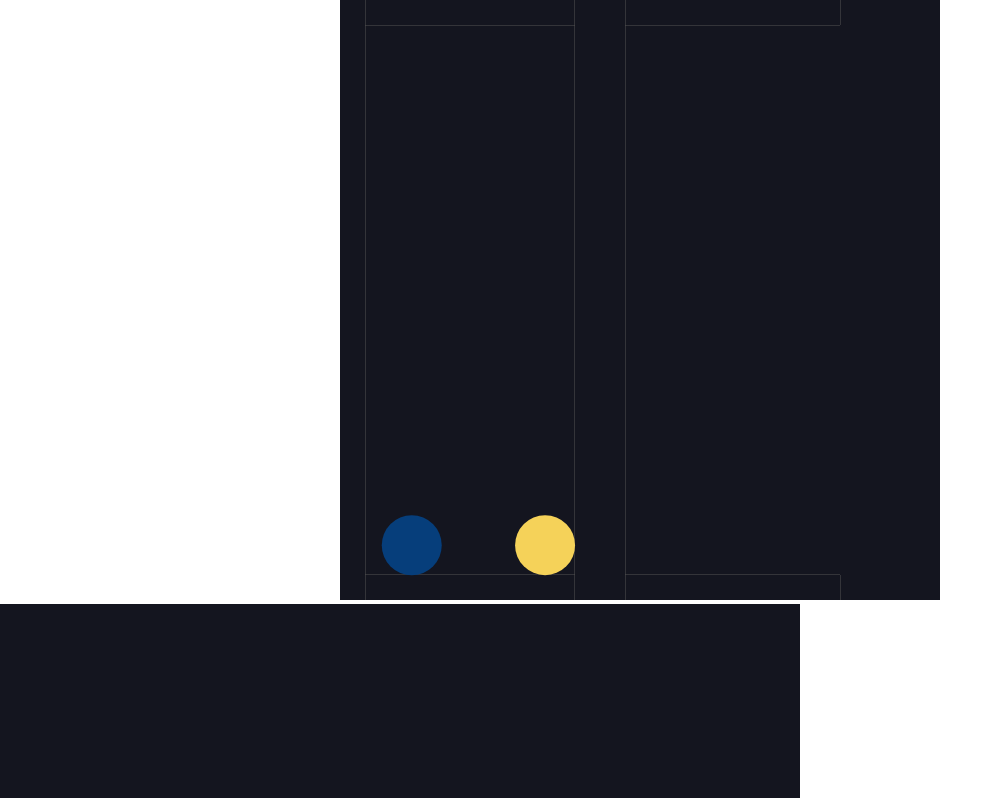
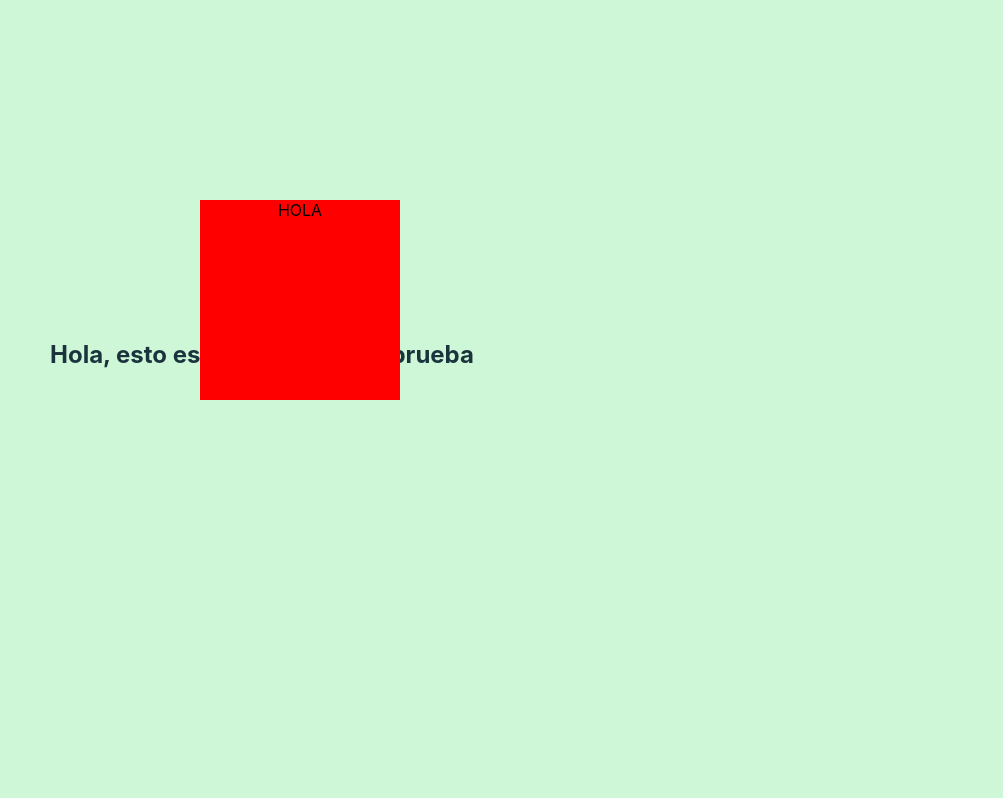
Before and after one commit to jreyesgfi/physic-behaviour, a React (Create React App) app: page / in a window 1280 px wide. Shown: the top 798 px of the page, without its empty margins (0-1003 px from the left). Built offline with nearby package versions, Linux system fonts and the light colour scheme.

Commit message:
Starting the change Html5 elements to physical objects

```diff
--- a/src/App.css
+++ b/src/App.css
@@ -1,5 +1,12 @@
+:root {
+  --primario-oscuro-color : rgb(26, 51, 61);
+  --primario-claro-color: rgb(206, 247, 215);
+}
+
+
 .App {
   text-align: center;
+  overflow-x: hidden;
 }
 
 .App-logo {
@@ -36,3 +43,19 @@
     transform: rotate(360deg);
   }
 }
+
+
+.size-small{
+  display: none;
+}
+@media only screen and (max-width: 500px){
+  .size-normal{
+      display: none;
+  }
+  .size-small{
+      display: inline-block;
+  }
+}
+@media only screen and (min-width: 900px){
+
+}
--- a/src/App.js
+++ b/src/App.js
@@ -5,6 +5,9 @@ import { useEffect } from 'react';
 import reactDom from 'react-dom';
 import { setUp } from './physical-world/Util';
 import Scene from './physical-world/Scene';
+import Pantalla1 from './views/pantalla1/pantalla1';
+import Square from './customHtmlPhysicObjects/Square';
+
 
 function App() {
   useEffect(()=>{setUp();}, []);
@@ -12,6 +15,10 @@ function App() {
     <div className="App">
       <Scene>
       </Scene>
+      <Pantalla1>
+      </Pantalla1>
+      <Square>
+      </Square>
     </div>
   );
 
--- /dev/null
+++ b/src/customHtmlPhysicObjects/Square.js
@@ -0,0 +1,33 @@
+import React from "react";
+import './customObjects.css'
+
+export default class Square extends React.Component {
+
+    constructor(props){
+        super(props);
+        this.x = props.x || 200;
+        this.y = props.y || 200;
+        this.lado = props.lado || 200;
+        try{
+            this.style = {
+                background:'red',
+                width: String(this.lado) + 'px',
+                height: String(this.lado) +'px',
+                position: 'absolute',
+                top: '200px',
+                left: '200px',
+                //backgroundImage: 'url(' + imgUrl + ')'
+            }
+        }catch(e){
+            console.log(e)
+        }
+    }
+
+    render(){
+        return (
+            <div  style={this.style} className="physicalSquare">
+                HOLA
+            </div>
+        )
+    }
+}
--- /dev/null
+++ b/src/customHtmlPhysicObjects/customObjects.css
@@ -0,0 +1,8 @@
+.physicalSquare{
+    background:red;
+    width: 200px;
+    height: 200px;
+    position: absolute;
+    top: 200px;
+    left:200px;
+}
--- a/src/physical-world/Scene.js
+++ b/src/physical-world/Scene.js
@@ -21,12 +21,13 @@ class Scene extends React.Component {
     });
 
     var render = Render.create({
-      element: this.refs.scene,
+      element: document.body,
       engine: engine,
       options: {
         width: 600,
         height: 600,
-        wireframes: false
+        wireframes: false,
+        background: 'rgb(255,0,0)'
       }
     });
 
@@ -60,9 +61,14 @@ class Scene extends React.Component {
       World.add(engine.world, Bodies.circle(150, 50, 30, { restitution: 0.7 }));
     });
 
-    Engine.run(engine);
+    Matter.Runner.run(engine);
 
     Render.run(render);
+
+    // Store the reference to the render
+    this.setState({
+        render: render
+    })
   }
 
   render() {
--- a/src/physical-world/SquareCustom.js
+++ b/src/physical-world/SquareCustom.js
@@ -17,6 +17,7 @@ export default class SquareCustom extends React.Component {
 
         this.state = {y:this.body.y}
         this.translate();
+        console.log(this.body)
     }
 
     translate(){
@@ -25,7 +26,6 @@ export default class SquareCustom extends React.Component {
     }
 
     render(){
-        console.log(this.state.y)
         return(
             <Body.rectangle x={this.x} y={this.y} width={this.lado} height={this.lado}>
             </Body.rectangle>
--- /dev/null
+++ b/src/views/pantalla1/pantalla1.css
@@ -0,0 +1,30 @@
+.pantalla1{
+    width: 100vw;
+    height: 100vh;
+    position: relative;
+    background: var(--primario-claro-color);
+    z-index: 0;
+}
+.contenedor-titulo-pantalla{
+
+    justify-content: left;
+    text-align: left;
+    color: var(--primario-oscuro-color);
+
+    width: 35vw;
+
+    top:40vh;
+    position:absolute;
+    left:0;
+    margin-left: min(5vw, 50px);
+
+    z-index: 5;
+}
+
+
+@media only screen and (max-width: 500px){
+
+}
+@media only screen and (min-width: 900px){
+
+}
--- /dev/null
+++ b/src/views/pantalla1/pantalla1.js
@@ -0,0 +1,18 @@
+import './pantalla1.css';
+
+function Pantalla1() {
+  return (
+    <div className="pantalla1">
+        <div className='contenedor-titulo-pantalla'>
+            <h2 className ='size-normal'>
+                Hola, esto es una pantalla de prueba
+            </h2>
+            <h2 className='size-small'>
+                Hola!
+            </h2>
+        </div>
+    </div>
+  );
+}
+
+export default Pantalla1;
```
